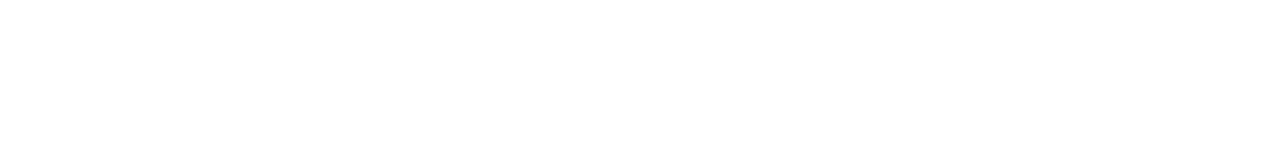
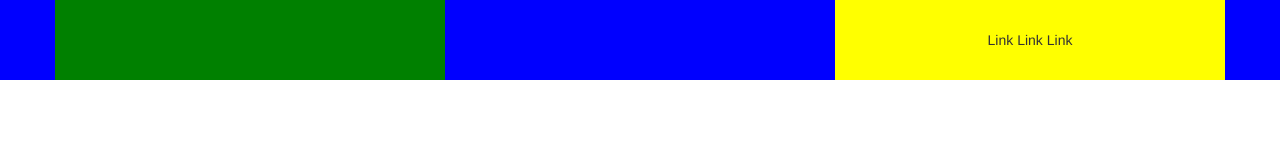
Before and after one commit to andemarco/html-css-bootstrap-freelancer, a plain HTML site: page index.html in a window 1280 px wide. Drawn offline with nearby package versions, Linux system fonts and the light colour scheme.

Commit message:
Nav Bar ok

```diff
--- a/css/style.css
+++ b/css/style.css
@@ -0,0 +1,27 @@
+.nav_bar {
+  background-color: blue;
+}
+.nav_bar_left {
+  height: 80px;
+  background-color: green
+}
+.nav_bar_right {
+  line-height: 80px;
+  background-color: yellow;
+}
+ul {
+  list-style-type: none;
+  margin: 0;
+  padding: 0;
+  text-align: center;
+}
+.nav_bar_right ul li {
+  list-style: none;
+}
+
+.display_inline_block {
+  display: inline-block;
+}
+.nav_bar_button {
+  display: none;
+}
--- a/index.html
+++ b/index.html
@@ -4,9 +4,36 @@
     <meta charset="utf-8">
     <meta name="viewport" content="width=device-width, initial-scale=1.0">
     <link rel="stylesheet" href="https://maxcdn.bootstrapcdn.com/bootstrap/3.3.7/css/bootstrap.min.css" integrity="sha384-BVYiiSIFeK1dGmJRAkycuHAHRg32OmUcww7on3RYdg4Va+PmSTsz/K68vbdEjh4u" crossorigin="anonymous">
+    <link rel="stylesheet" href="css/style.css">
     <title>Freelancer</title>
   </head>
   <body>
+    <header class="header_top">
+      <nav class="nav_bar">
+        <div class="container">
+          <div class="row">
+            <div class="col-xs-4 nav_bar_left">
 
+            </div>
+            <div class="col-xs-4 col-xs-offset-4 nav_bar_right">
+              <div class="lista hidden-xs">
+                <ul>
+                  <li class="display_inline_block">Link</li>
+                  <li class="display_inline_block">Link</li>
+                  <li class="display_inline_block">Link</li>
+                </ul>
+              </div>
+            <div class="col-xs-7 col-xs-offset-5 nav_bar_button visible-xs ">
+                <a href="#">LINK</a>
+            </div>
+            </div>
+          </div>
+        </div>
+      </nav>
+    </header>
+    <main>
+
+    </main>
+    <footer></footer>
   </body>
 </html>
```
